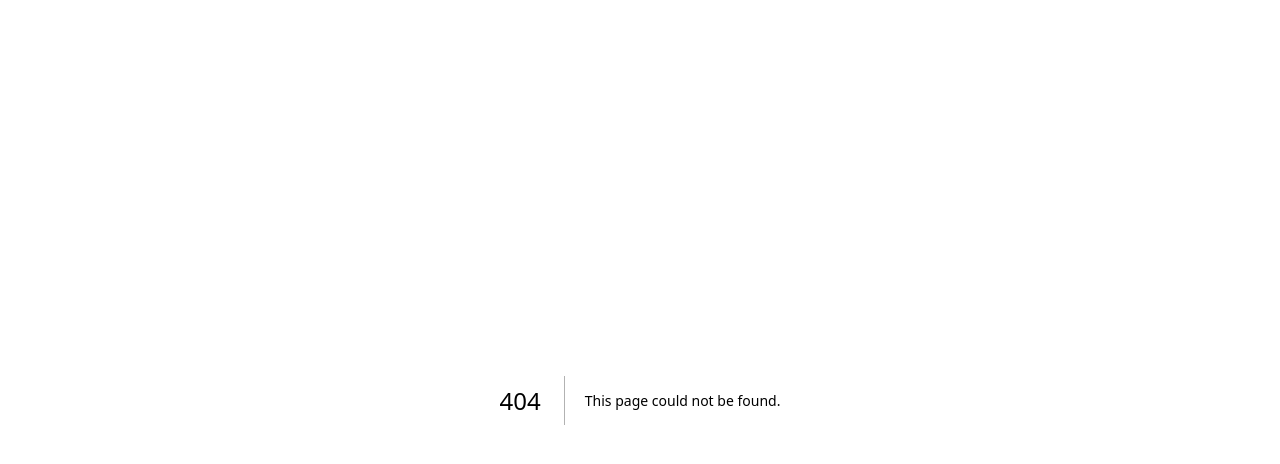
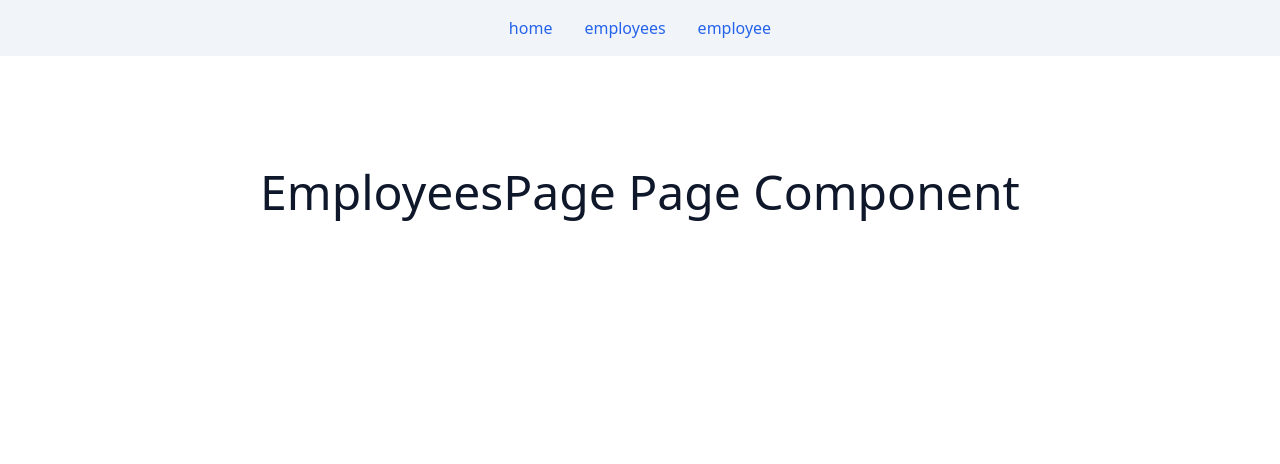
Before and after one commit to WalterLWY/dmit2008-assessment2-waiyinlau, a Next.js app: page /employees in a window 1280 px wide. Before the commit this address had no page. Shown: the top 464 px of the page. Built offline with nearby package versions, Linux system fonts and the light colour scheme.

Commit message:
Update - 1

```diff
--- a/app/components/header/PageHeader.jsx
+++ b/app/components/header/PageHeader.jsx
@@ -1,10 +1,12 @@
+// Week 5 - Class 1 - Employee Start
 function PageHeader ({children}){
     return (
-        <>
-        <p> PageHeader Component</p>
-        {children}
-        </>
+        // Week 5 - Class 1 - Employee Instructor - 1
+        <header className="bg-gray-100 w-fit mx-auto">
+            <h1>Page Header</h1>
+            <p>Tagline</p>
+        </header>
     )
  }
 
-export {PageHeading}
+export {PageHeader}
--- a/app/components/navigation/NavBar.jsx
+++ b/app/components/navigation/NavBar.jsx
@@ -1,10 +1,16 @@
-// Week 5 - Class 1 - Employee Start
+// Week 5 - Class 1 - Employee Instructor - 1
+import Link from "next/link"
+
+
 function NavBar ({children}){
     return (
-        <>
-        <p> NavBar Component</p>
-        {children}
-        </>
+        <nav className="py-4 bg-slate-100 shadow-slate-400">
+            <ul className="flex justify-center gap-x-8">
+                <li><Link className="text-blue-600 font-medium" href="/">home</Link></li>
+                <li><Link className="text-blue-600 font-medium" href="/employees">employees</Link></li>
+                <li><Link className="text-blue-600 font-medium" href="/employee">employee</Link></li>
+            </ul>
+        </nav>
     )
  }
 
--- /dev/null
+++ b/app/employee/page.js
@@ -0,0 +1,17 @@
+// Week 5 - Class 1 - Employee Instructor - 1
+
+function EmployeePage ({children}){
+    return (
+        <>
+            <header className="text-center pt-28">
+                <h2 className="text-5xl text-slate-900">Single Item Page</h2>
+            </header>
+            <main className="min-h-screen py-24">
+                {children}
+            </main>
+
+        </>
+    );
+}
+
+export default EmployeePage
--- /dev/null
+++ b/app/employees/page.js
@@ -0,0 +1,53 @@
+// Week 5 - Class 1 - Employee Instructor - 1
+/*
+      Show all the current employees
+      Server Components Rendered/ Built
+      Access to the Node.js environment
+
+      Server Components
+      JavaScript running on the operating system
+      not in the browser window....
+
+      Client
+      Running in the browser access to the Web API
+
+      Mocking Up the API
+      data structure.... components
+
+*/
+import { readFile } from "fs/promises";
+
+// Mock GET request to the API return all of the things
+// employees..   api/employees/departments/pancake
+//   departments=pancakes
+async function getEmployees(){
+    const filePath = `${process.cwd()}/app/data/employees.json`
+    const fileContents = await readFile(filePath, 'utf-8')
+    const employees = JSON.parse(fileContents)
+
+    return employees
+}
+
+ async function EmployeesPage ({children}) {
+
+  const employees = await getEmployees()
+
+  return (
+    <>
+
+
+      <header className="text-center pt-28">
+        <h2 className="text-5xl text-slate-900">EmployeesPage Page Component </h2>
+      </header>
+      <main className=" min-h-screen py-24">
+        {
+          employees.map(employee => console.log("employee card compon"))
+        }
+      </main>
+
+
+    </>
+  );
+}
+
+export default EmployeesPage
--- a/app/layout.js
+++ b/app/layout.js
@@ -2,6 +2,18 @@
 /* DELETE : import { Inter } from 'next/font/google'*/
 /*const inter = Inter({ subsets: ['latin'] })*/
 
+// Week 5 - Class 1 - Employee Instructor - 1
+/*
+      framework imports
+
+      lib imports node modules
+
+      component imports
+
+      styles
+*/
+
+import { NavBar } from './components/navigation/NavBar'
 import './globals.css'
 
 export const metadata = {
@@ -12,7 +24,10 @@ export const metadata = {
 export default function RootLayout({ children }) {
   return (
     <html lang="en">
-      <body>{children}</body>
+      <body>
+        <NavBar/>
+        {children}
+      </body>
     </html>
   )
 }
--- a/app/page.js
+++ b/app/page.js
@@ -1,10 +1,15 @@
-import Image from 'next/image'
+// Week 5 - Class 1 - Employee Instructor - 1
+// import Image from 'next/image'
+import { PageHeader } from "./components/header/PageHeader"
 
 // Week 5 - Class 1 - Employee Start - Clean Up
 export default function Home() {
   return (
-    <main className="flex min-h-screen flex-col items-center justify-between p-24">
+    <>
+      <PageHeader/>
+      <main className="">
 
-    </main>
+      </main>
+    </>
   )
 }
```
Also changed, not shown: app/api/employees/route.js (added), 1 other file (tests, documents, lock files or other folders).
